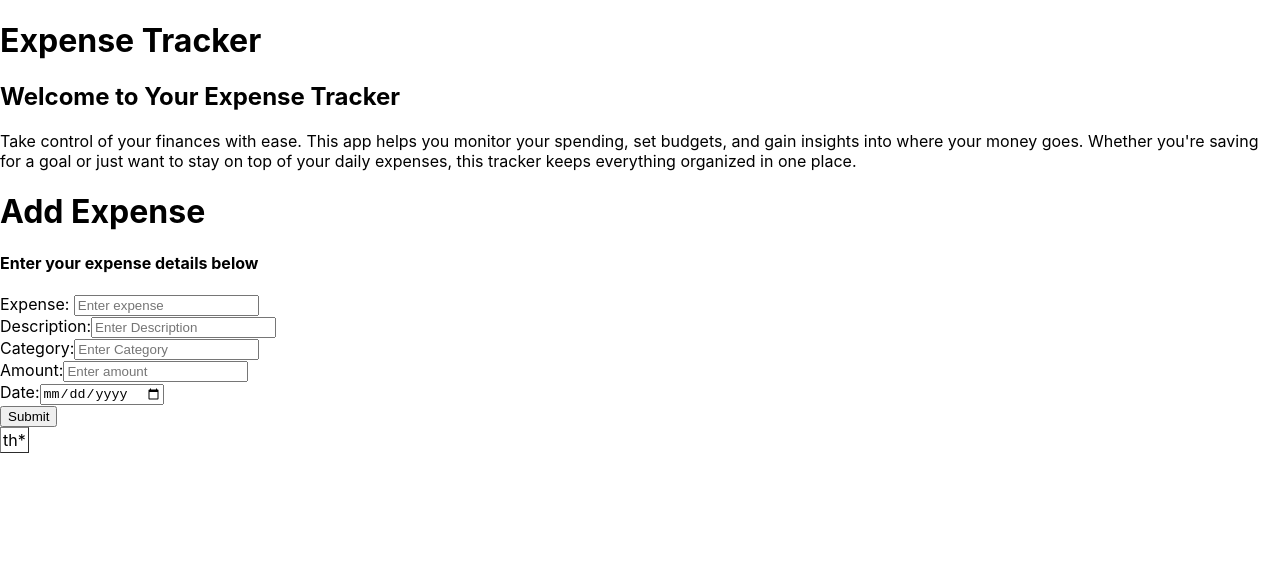
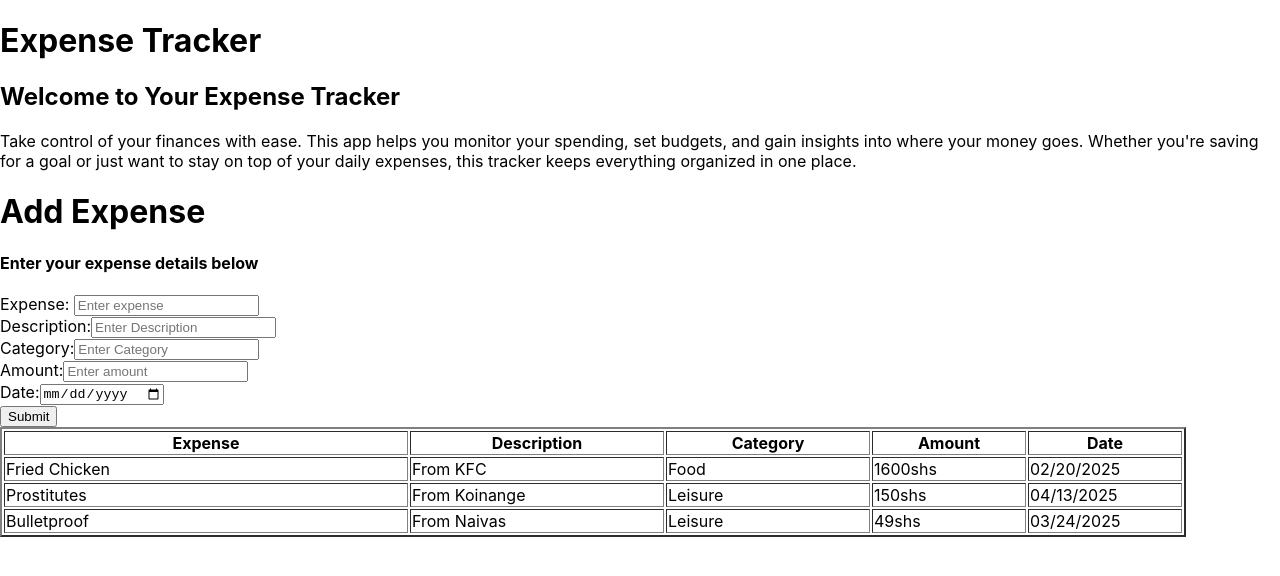
Before and after one commit to itzzzkay/react-expense-tracker, a React (Create React App) app: page / in a window 1280 px wide. Shown: the top 576 px of the page. Built offline with nearby package versions, Linux system fonts and the light colour scheme.

Commit message:
table dummy content

```diff
--- a/src/Components/Table.jsx
+++ b/src/Components/Table.jsx
@@ -1,9 +1,35 @@
 const Table = () => {
   return (
   <div>
-<table border="1">
+<table border="2">
 <tr>
-  th*
+  <th width="400px">Expense</th>
+  <th width="250px">Description</th>
+  <th width="200px">Category</th>
+  <th width="150px">Amount</th>
+  <th width="150px">Date</th>
+</tr>
+<tr>
+<td>Fried Chicken</td>
+<td>From KFC</td>
+<td>Food</td>
+<td>1600shs</td>
+<td>02/20/2025
+</td>
+</tr>
+<tr>
+  <td>Prostitutes</td>
+  <td>From Koinange</td>
+  <td>Leisure</td>
+  <td>150shs</td>
+  <td>04/13/2025</td>
+</tr>
+<tr>
+  <td>Bulletproof</td>
+  <td>From Naivas</td>
+  <td>Leisure</td>
+  <td>49shs</td>
+  <td>03/24/2025</td>
 </tr>
 </table>
   </div>
```
